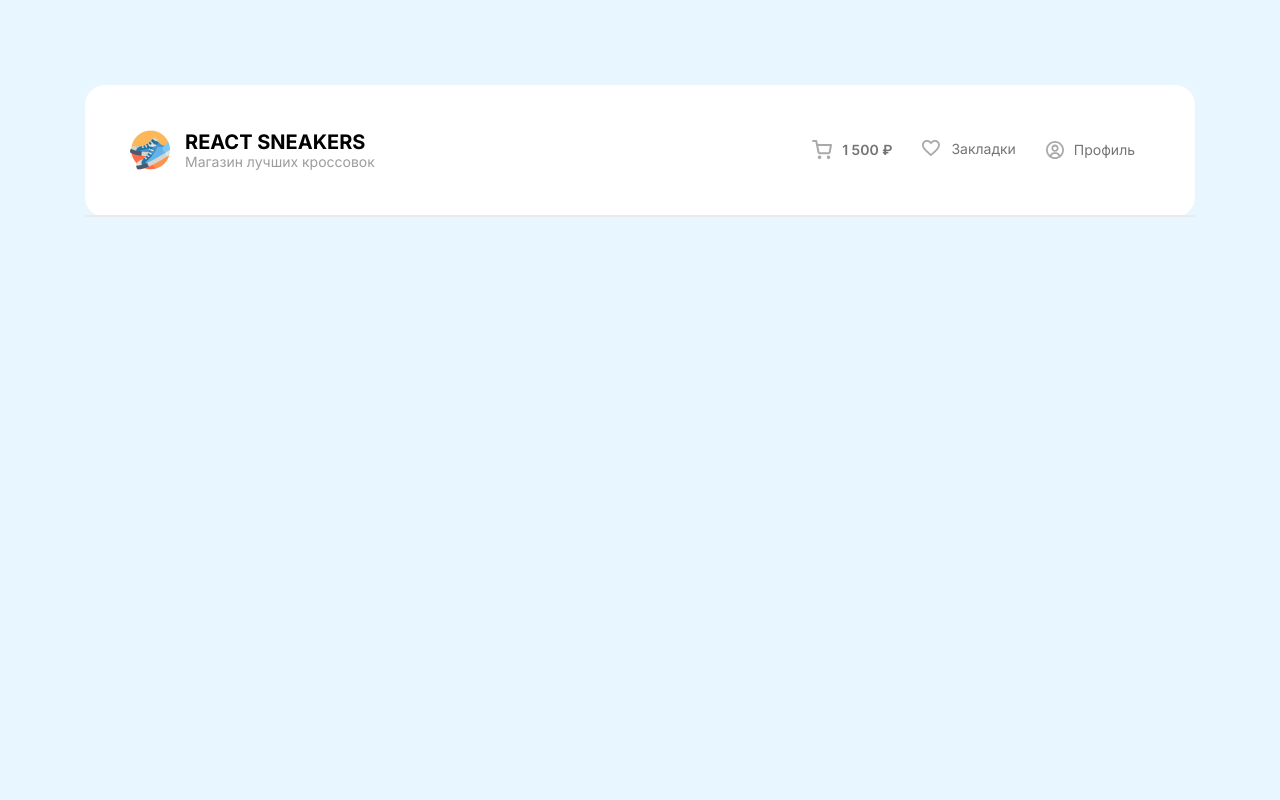
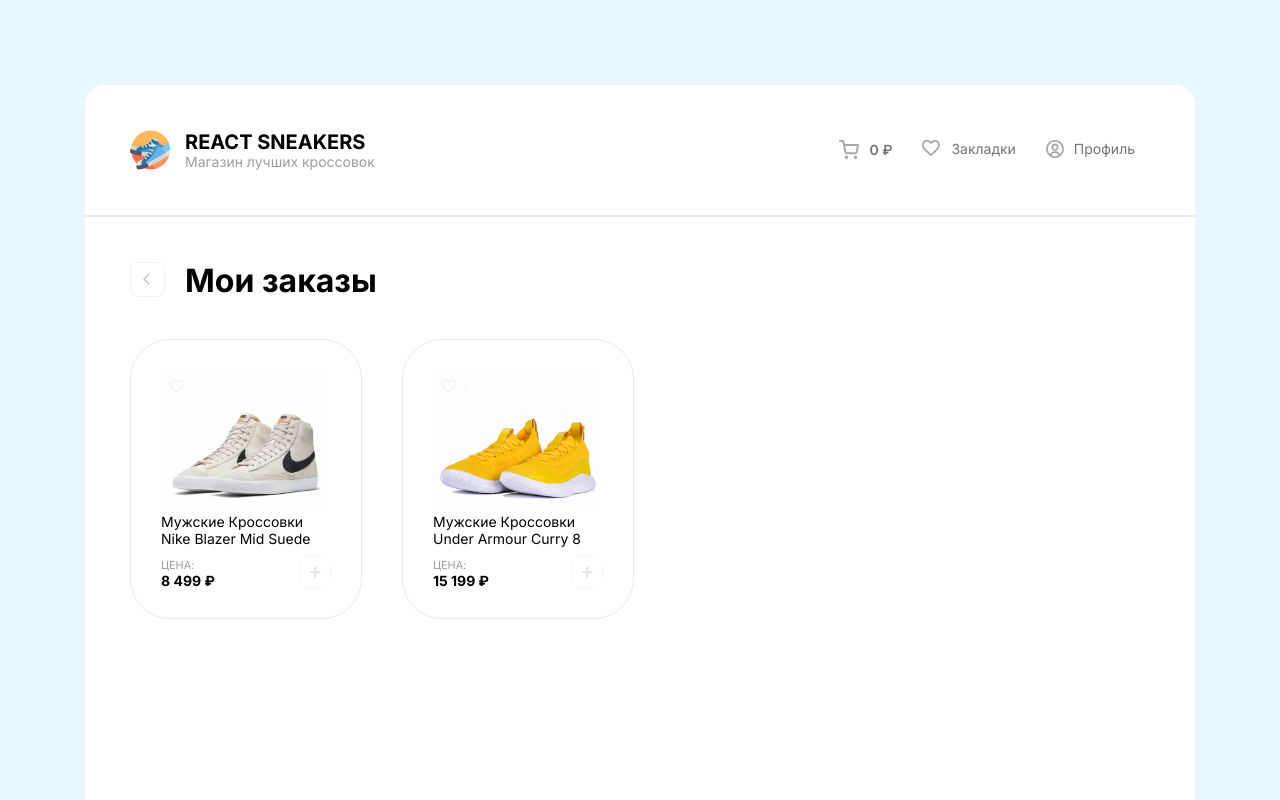
Before and after one commit to ReynekeJluc/react-sneakers-new, a React (Vite) app: page /orders in a window 1280 px wide. Shown: the top 800 px of the page. Built offline with nearby package versions, Linux system fonts and the light colour scheme; data requests are answered from the project's data file.

Commit message:
all functional complete

```diff
--- a/server/db.json
+++ b/server/db.json
@@ -231,5 +231,23 @@
   ],
   "cards_drawer": [],
   "cards_favor": [],
-  "ordered_goods": []
+  "ordered_goods": [
+    {
+      "id": "08d2",
+      "items": [
+        {
+          "id": "3",
+          "name": "Мужские Кроссовки Nike Blazer Mid Suede",
+          "price": 8499,
+          "imageUrl": "/img/sneakers/3.png"
+        },
+        {
+          "id": "4",
+          "name": "Мужские Кроссовки Under Armour Curry 8",
+          "price": 15199,
+          "imageUrl": "/img/sneakers/5.png"
+        }
+      ]
+    }
+  ]
 }
--- a/src/App.jsx
+++ b/src/App.jsx
@@ -10,6 +10,7 @@
 import Slider from './components/Slider/index.jsx';
 import Favor from './pages/Home/favor.jsx';
 import Home from './pages/Home/home.jsx';
+import Order from './pages/Home/order.jsx';
 
 export const AppContext = React.createContext({});
 
@@ -116,6 +117,7 @@
 							}
 						></Route>
 						<Route path='/favorites' element={<Favor></Favor>}></Route>
+						<Route path='/orders' element={<Order></Order>}></Route>
 					</Routes>
 				</div>
 			</>
--- a/src/components/Card/index.jsx
+++ b/src/components/Card/index.jsx
@@ -3,6 +3,7 @@
 import styles from './Card.module.scss';
 
 import { AppContext } from '../../App';
+import Convert from '../../utils/converter.jsx';
 
 function Card({ id, name, imageUrl, price }) {
 	const {
@@ -62,13 +63,7 @@
 					<div className={styles.block__info}>
 						<div className={styles.block__prices}>
 							<p>Цена:</p>
-							<b>
-								{new Intl.NumberFormat('ru-RU', {
-									style: 'currency',
-									currency: 'RUB',
-									minimumFractionDigits: 0,
-								}).format(price)}
-							</b>
+							<b>{Convert('RUB', 0, price)}</b>
 						</div>
 						<img
 							onClick={OnclickAdd}
--- a/src/components/Drawer/index.jsx
+++ b/src/components/Drawer/index.jsx
@@ -11,6 +11,9 @@
 function Drawer({ DrawerOpen, OnRemove }) {
 	const { cards_drawer, setCards_drawer } = React.useContext(AppContext);
 	const [isOrdered, setIsOrdered] = React.useState(false);
+
+	const totalPrice = cards_drawer.reduce((sum, obj) => obj.price + sum, 0);
+	const deliveryPrice = Math.ceil(totalPrice * 0.05);
 
 	const OrderComplete = async () => {
 		try {
@@ -80,12 +83,12 @@
 								<li>
 									<span>Итого:</span>
 									<div></div>
-									<b>{Convert('RUB', 0, 3000)}</b>
+									<b>{Convert('RUB', 0, totalPrice + deliveryPrice)}</b>
 								</li>
 								<li>
-									<span>Налог 5%:</span>
+									<span>Доставка:</span>
 									<div></div>
-									<b>{Convert('RUB', 0, 3000)}</b>
+									<b>{Convert('RUB', 0, deliveryPrice)}</b>
 								</li>
 							</ul>
 						</div>
--- a/src/components/Header/index.jsx
+++ b/src/components/Header/index.jsx
@@ -1,12 +1,18 @@
 import React from 'react';
 import { Link } from 'react-router-dom';
+
+import { AppContext } from '../../App';
+import Convert from '../../utils/converter';
 import styles from './Header.module.scss';
 
 function Header(props) {
+	const { cards_drawer } = React.useContext(AppContext);
+	const totalPrice = cards_drawer.reduce((sum, obj) => obj.price + sum, 0);
+
 	return (
 		<header>
 			<Link to='/'>
-				<div href='?' className={styles.logo}>
+				<div className={styles.logo}>
 					<div className={styles.logo__block}>
 						<img
 							src='img/icons/logo.png'
@@ -52,16 +58,10 @@
 							strokeLinejoin='round'
 						/>
 					</svg>
-					<h3>
-						{new Intl.NumberFormat('ru-RU', {
-							style: 'currency',
-							currency: 'RUB',
-							minimumFractionDigits: 0,
-						}).format(1500)}
-					</h3>
+					<h3>{Convert('RUB', 0, totalPrice)}</h3>
 				</div>
 				<Link to='/favorites'>
-					<div href='?' className={styles.header__link}>
+					<div className={styles.header__link}>
 						<svg
 							width='19'
 							height='17'
@@ -84,7 +84,8 @@
 						<p>Закладки</p>
 					</div>
 				</Link>
-				<div href='?' className={styles.header__link}>
+				<Link to='/orders'>
+					<div className={styles.header__link}>
 						<svg
 							width='18'
 							height='18'
@@ -101,6 +102,7 @@
 						</svg>
 						<p>Профиль</p>
 					</div>
+				</Link>
 			</div>
 		</header>
 	);
--- a/src/pages/Home/home.jsx
+++ b/src/pages/Home/home.jsx
@@ -3,7 +3,7 @@
 import { AppContext } from '../../App.jsx';
 
 import Card from '../../components/Card/index.jsx';
-import styles from './Home_and_favor.module.scss';
+import styles from './MainPageStyles.module.scss';
 
 function Home({ cards_list }) {
 	const { isLoading } = React.useContext(AppContext);
--- a/src/pages/Home/favor.jsx
+++ b/src/pages/Home/order.jsx
@@ -1,14 +1,23 @@
+import axios from 'axios';
 import React from 'react';
 import { Link } from 'react-router-dom';
 
 import Card from '../../components/Card/index.jsx';
-import styles from './Home_and_favor.module.scss';
+import { source_orders } from '../../source/index.jsx';
+import styles from './MainPageStyles.module.scss';
 
-import { AppContext } from '../../App';
 import EmptyComponent from '../../components/EmptyComponent';
 
-function Favor() {
-	const { cards_favor } = React.useContext(AppContext);
+function Order() {
+	const [cards_orders, setCards_orders] = React.useState([]);
+
+	React.useEffect(() => {
+		async function getOrders() {
+			const { data } = await axios.get(source_orders);
+			setCards_orders(data.map(obj => obj.items).flat());
+		}
+		getOrders();
+	}, []);
 
 	return (
 		<div className={styles.wrapper__content}>
@@ -40,11 +49,11 @@
 							/>
 						</svg>
 					</Link>
-					<h2>Мои закладки</h2>
+					<h2>Мои заказы</h2>
 				</div>
-				{cards_favor.length ? (
+				{cards_orders.length ? (
 					<ul className={styles.list__sneakers}>
-						{cards_favor.map(item => (
+						{cards_orders.map(item => (
 							<Card
 								key={item.id}
 								id={item.id}
@@ -56,10 +65,9 @@
 					</ul>
 				) : (
 					<EmptyComponent
-						title='У вас нет закладок :('
-						text='Вы ничего не добавляли в закладки'
-						imageUrl='../../../public/img/empty_favor.png'
-						isDrawer={false}
+						title='У вас нет заказов :('
+						text='Вы нищеброд? Оформите хотя бы один заказ.'
+						imageUrl='../../../public/img/empty_order.png'
 					/>
 				)}
 			</div>
@@ -67,4 +75,4 @@
 	);
 }
 
-export default Favor;
+export default Order;
```
Also changed, not shown: public/img/empty_order.png (added), src/pages/Home/MainPageStyles.module.scss (renamed from src/pages/Home/Home_and_favor.module.scss). Lines whose indentation alone changed are shown as unchanged.
